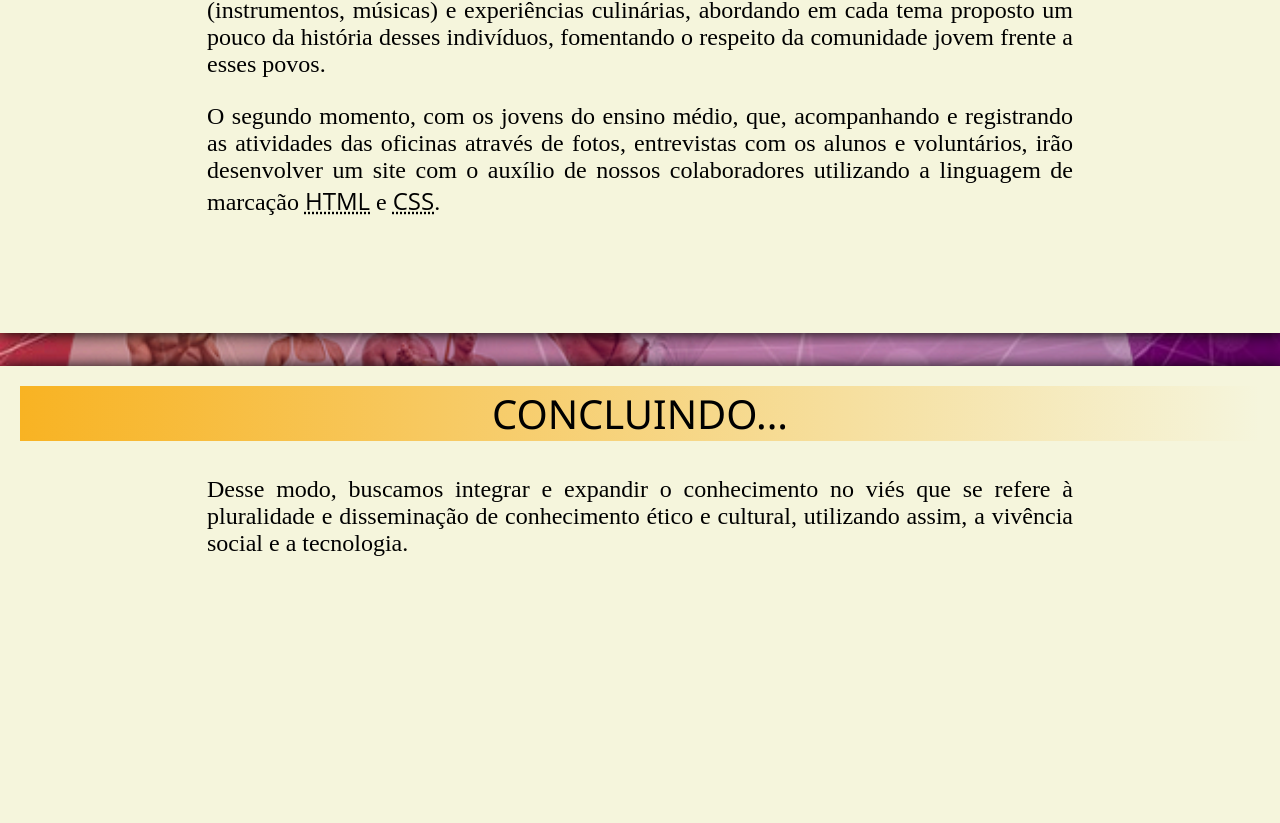
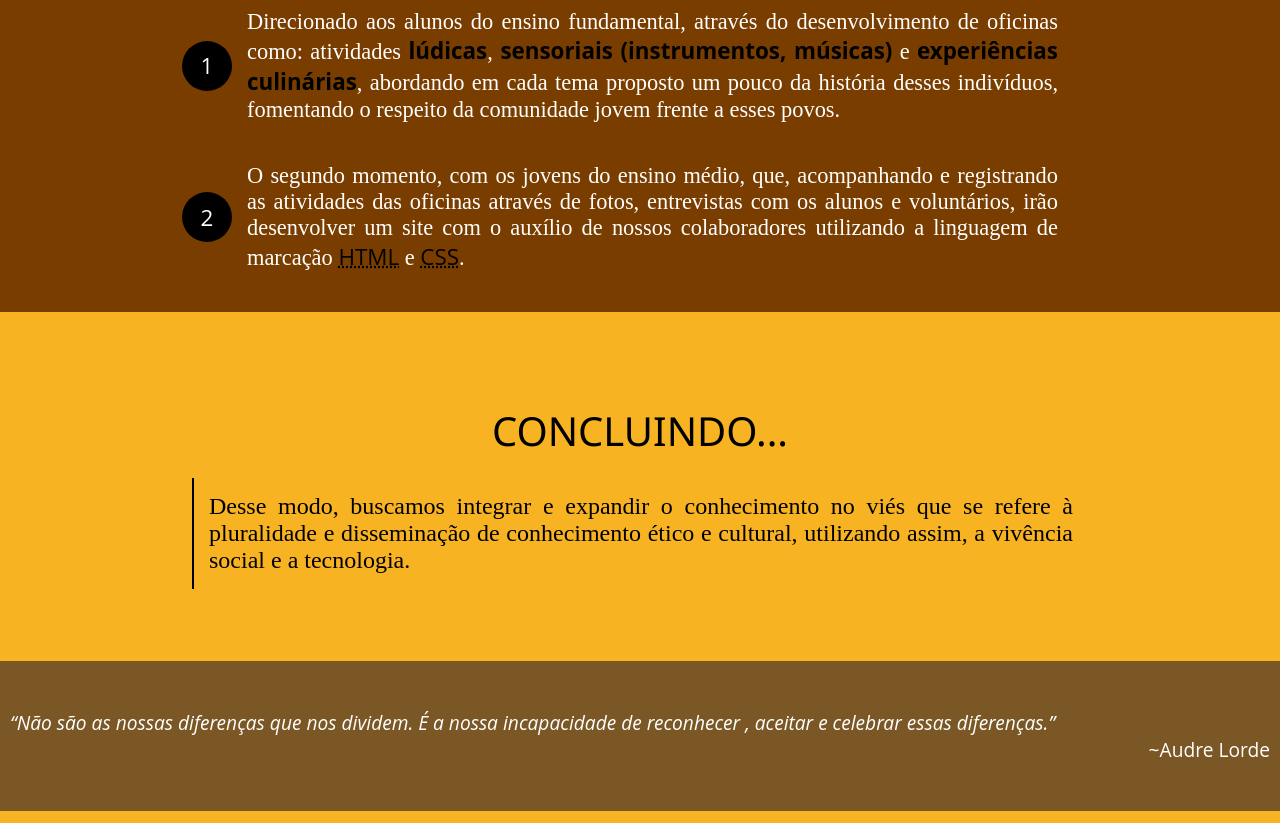
Before and after one commit to Bruno-Calasans/Projeto-REDE, a React (Vite) app: page / in a window 1280 px wide. Shown: the part 1197-2020 px from the top of the page. Built offline with nearby package versions, Linux system fonts and the light colour scheme.

Commit message:
refactor: refatoração da página home e remoção da imagem de fundo

```diff
--- /dev/null
+++ b/src/components/BulletList/ListBullet.style.ts
@@ -0,0 +1,20 @@
+import styled from 'styled-components'
+
+export const Container = styled.li`
+  position: relative;
+`
+
+export const Bullet = styled.div`
+  display: flex;
+  justify-content: center;
+  align-items: center;
+  width: 50px;
+  height: 50px;
+  border-radius: 50%;
+  background-color: black;
+  color: white;
+
+  position: absolute;
+  left: calc(0% - 25px);
+  top: calc(50% - 25px);
+`
--- /dev/null
+++ b/src/components/BulletList/ListBullet.tsx
@@ -0,0 +1,17 @@
+import { Container, Bullet } from './ListBullet.style'
+
+interface ListBulletProps {
+  bulletText: string
+  children: React.ReactNode
+}
+
+function ListBullet({ bulletText, children }: ListBulletProps) {
+  return (
+    <Container>
+      <Bullet>{bulletText}</Bullet>
+      {children}
+    </Container>
+  )
+}
+
+export default ListBullet
--- a/src/components/Hightlight/Hightlight.ts
+++ b/src/components/Hightlight/Hightlight.ts
@@ -1,8 +1,13 @@
 import styled from 'styled-components'
 
-const Hightlight = styled.span`
-  color: var(--primaryColor);
+interface HightlightProps {
+  color?: string
+  bold?: boolean
+}
+
+const Hightlight = styled.span<HightlightProps>`
+  color: ${(props) => props.color ?? 'var(--secondaryColor)'};
   font-weight: bolder;
-  text-decoration: underline;
+  /* text-decoration: underline; */
 `
 export default Hightlight
--- a/src/components/PageArticle/PageArticle.style.ts
+++ b/src/components/PageArticle/PageArticle.style.ts
@@ -1,11 +1,10 @@
 import styled from 'styled-components'
 
-// eslint-disable-next-line import/prefer-default-export
 export const Container = styled.section`
   display: flex;
   flex-direction: column;
   width: 100%;
-  height: 500px;
+  height: fit-content;
 
   background-color: beige;
   box-shadow: 1px 1px 15px black;
--- a/src/components/PageArticle/PageArticle.tsx
+++ b/src/components/PageArticle/PageArticle.tsx
@@ -3,7 +3,7 @@ import { Container, Title, Content } from './PageArticle.style'
 
 interface PageArticleProps {
   id?: string
-  title: string
+  title?: string
   children: React.ReactNode
 }
 
--- /dev/null
+++ b/src/components/Quote/Quote.style.ts
@@ -0,0 +1,21 @@
+import styled from 'styled-components'
+
+export const Container = styled.div`
+  display: flex;
+  flex-direction: column;
+  justify-content: center;
+  background-color: #7a5725;
+  font-size: 1.2em;
+  color: white;
+  padding: 10px;
+  width: 100%;
+  height: 150px;
+`
+
+export const QuoteArea = styled.q`
+  font-style: italic;
+`
+
+export const AuthorArea = styled.p`
+  text-align: right;
+`
--- /dev/null
+++ b/src/components/Quote/Quote.tsx
@@ -0,0 +1,17 @@
+import { Container, QuoteArea, AuthorArea } from './Quote.style'
+
+interface QuoteProps {
+  children: string
+  author: string
+}
+
+function Quote({ children, author }: QuoteProps) {
+  return (
+    <Container>
+      <QuoteArea>{children}</QuoteArea>
+      <AuthorArea>~{author}</AuthorArea>
+    </Container>
+  )
+}
+
+export default Quote
--- a/src/layout/Footer/Footer.tsx
+++ b/src/layout/Footer/Footer.tsx
@@ -38,7 +38,7 @@ function Footer() {
       </UpperFooter>
       <LowerFooter>
         <RightsArea>
-          <p> &copy; Todos os direitos reservados</p>
+          <p> REDE &copy; Todos os direitos reservados</p>
         </RightsArea>
       </LowerFooter>
     </Container>
--- a/src/layout/Main/Main.style.ts
+++ b/src/layout/Main/Main.style.ts
@@ -3,15 +3,48 @@ import styled from 'styled-components'
 
 export const Container = styled.main`
   background-color: var(--primaryColor);
-  height: 200vh;
 
   display: flex;
   flex-direction: column;
-  justify-content: space-around;
+  justify-content: space-evenly;
+  height: 200vh;
 
-  background-image: url('./imgs/image-hero.png');
+  #article1 article {
+    border-left: 2px solid black;
+  }
+
+  #article2 {
+    background-color: #7a3d00;
+    color: white;
+    & header h1 {
+      background-image: none;
+    }
+  }
+
+  #article3 article {
+    border-left: 2px solid black;
+  }
+
+  & section {
+    background-color: transparent;
+    box-shadow: none;
+
+    & ol {
+      list-style: none;
+
+      & li {
+        font-family: 'Times New Roman', Times, serif;
+        padding: 15px;
+        padding-left: 40px;
+        margin-bottom: 10px;
+        font-size: 1.4em;
+      }
+    }
+  }
+
+  /* background-image: url('./imgs/image-hero.png');
   background-repeat: no-repeat;
   background-attachment: fixed;
   background-position: top;
-  background-size: cover;
+  background-size: cover; */
 `
--- a/src/layout/Main/Main.tsx
+++ b/src/layout/Main/Main.tsx
@@ -1,12 +1,14 @@
 import { Container } from './Main.style'
 import Hightlight from '../../components/Hightlight/Hightlight'
 import PageArticle from '../../components/PageArticle/PageArticle'
+import ListBullet from '../../components/BulletList/ListBullet'
+import Quote from '../../components/Quote/Quote'
 
 function Main() {
   return (
     <Container>
       <PageArticle
-        id="artigo1"
+        id="article1"
         title="Qual o nosso objetivo?"
       >
         <p>
@@ -26,19 +28,32 @@ function Main() {
         id="article2"
         title="Como pretendemos atingí-lo?"
       >
-        {' '}
         <p>
-          O projeto será dividido em dois momentos: o primeiro; direcionado aos alunos do ensino fundamental, através do
-          desenvolvimento de oficinas como: atividades lúdicas, sensoriais (instrumentos, músicas) e experiências
-          culinárias, abordando em cada tema proposto um pouco da história desses indivíduos, fomentando o respeito da
-          comunidade jovem frente a esses povos.
+          O projeto será dividido em <Hightlight color="black">dois momentos</Hightlight>:
         </p>
-        <p>
-          O segundo momento, com os jovens do ensino médio, que, acompanhando e registrando as atividades das oficinas
-          através de fotos, entrevistas com os alunos e voluntários, irão desenvolver um site com o auxílio de nossos
-          colaboradores utilizando a linguagem de marcação <abbr title="Hyper Text Marking Language">HTML</abbr> e{' '}
-          <abbr title="Cascading Styling Sheet">CSS</abbr>.
-        </p>
+        <ol>
+          <ListBullet bulletText="1">
+            Direcionado aos alunos do ensino fundamental, através do desenvolvimento de oficinas como: atividades
+            <Hightlight color="black"> lúdicas</Hightlight>,
+            <Hightlight color="black"> sensoriais (instrumentos, músicas)</Hightlight> e{' '}
+            <Hightlight color="black">experiências culinárias</Hightlight>, abordando em cada tema proposto um pouco da
+            história desses indivíduos, fomentando o respeito da comunidade jovem frente a esses povos.
+          </ListBullet>
+
+          <ListBullet bulletText="2">
+            O segundo momento, com os jovens do ensino médio, que, acompanhando e registrando as atividades das oficinas
+            através de fotos, entrevistas com os alunos e voluntários, irão desenvolver um site com o auxílio de nossos
+            colaboradores utilizando a linguagem de marcação{' '}
+            <Hightlight color="black">
+              <abbr title="Hyper Text Marking Language">HTML</abbr>
+            </Hightlight>{' '}
+            e{' '}
+            <Hightlight color="black">
+              <abbr title="Cascading Styling Sheet">CSS</abbr>
+            </Hightlight>
+            .
+          </ListBullet>
+        </ol>
       </PageArticle>
 
       <PageArticle
@@ -50,6 +65,11 @@ function Main() {
           conhecimento ético e cultural, utilizando assim, a vivência social e a tecnologia.
         </p>
       </PageArticle>
+
+      <Quote author="Audre Lorde">
+        Não são as nossas diferenças que nos dividem. É a nossa incapacidade de reconhecer , aceitar e celebrar essas
+        diferenças.
+      </Quote>
     </Container>
   )
 }
--- a/src/styles/global.style.ts
+++ b/src/styles/global.style.ts
@@ -5,7 +5,7 @@ const GlobalStyle = createGlobalStyle`
 
     :root {
        --primaryColor: #f8b323;
-       --secondaryColor: #2A1A00;
+       --secondaryColor: #7A3D00;
        --defaultFontFamily: 'Open Sans', sans-serif;
     }
 
```
